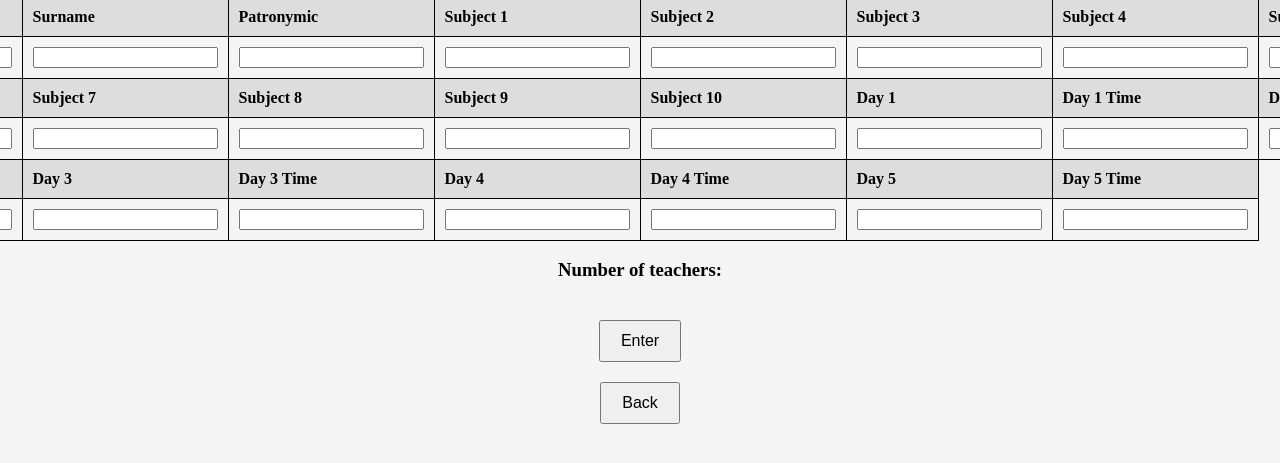
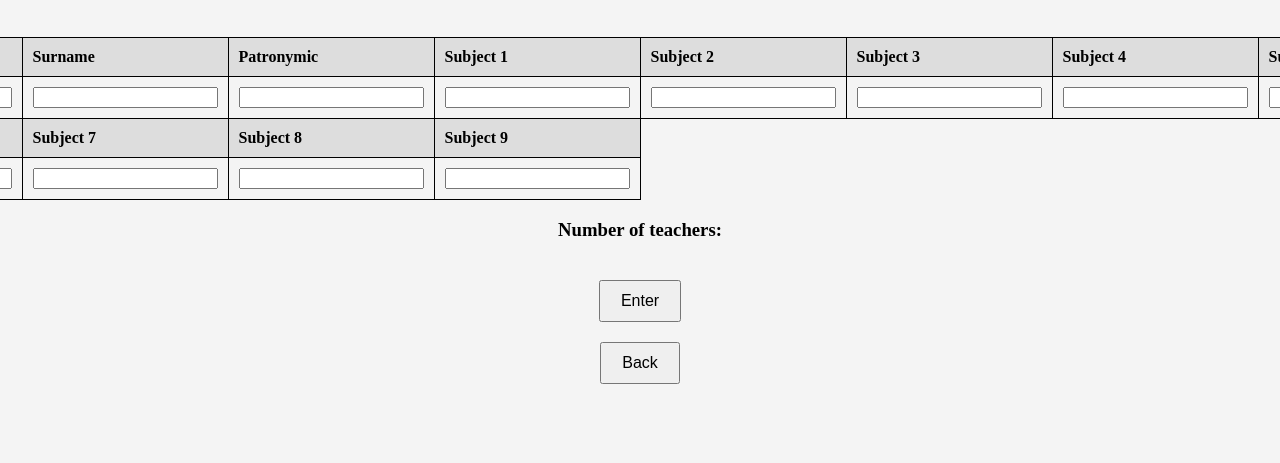
Before and after one commit to temanskyM/scheduler-manager, a website: page frontend/teachers.html in a window 1280 px wide. Shown: the part 241-704 px from the top of the page. Drawn offline with nearby package versions, Linux system fonts and the light colour scheme.

Commit message:
add response on teachers

```diff
--- a/frontend/teachers.html
+++ b/frontend/teachers.html
@@ -3,7 +3,7 @@
 <head>
     <meta charset="UTF-8">
     <meta name="viewport" content="width=device-width, initial-scale=1.0">
-    <script src="https://cdnjs.cloudflare.com/ajax/libs/jspdf/2.5.1/jspdf.umd.min.js"></script>
+    <script src="https://cdn.jsdelivr.net/npm/axios/dist/axios.min.js"></script>
     <script src="app.js"></script>
 
     <title>Add Teachers</title>
@@ -55,14 +55,14 @@
             <th>Subject 5</th>
         </tr>
         <tr>
-            <td><input type="text"></td>
-            <td><input type="text"></td>
-            <td><input type="text"></td>
-            <td><input type="text"></td>
-            <td><input type="text"></td>
-            <td><input type="text"></td>
-            <td><input type="text"></td>
-            <td><input type="text"></td>
+            <td><input id="Name" type="text"></td>
+            <td><input id="Surname" type="text"></td>
+            <td><input id="Patronymic" type="text"></td>
+            <td><input id="Subject 1" type="text"></td>
+            <td><input id="Subject 2" type="text"></td>
+            <td><input id="Subject 3" type="text"></td>
+            <td><input id="Subject 4" type="text"></td>
+            <td><input id="Subject 5" type="text"></td>
         </tr>
         <tr>
 
@@ -70,48 +70,52 @@
             <th>Subject 7</th>
             <th>Subject 8</th>
             <th>Subject 9</th>
-            <th>Subject 10</th>
-            <th>Day 1</th>
-            <th>Day 1 Time</th>
-            <th>Day 2</th>
         </tr>
         <tr>
-            <td><input type="text"></td>
-            <td><input type="text"></td>
-            <td><input type="text"></td>
-            <td><input type="text"></td>
-            <td><input type="text"></td>
-            <td><input type="text"></td>
-            <td><input type="text"></td>
-            <td><input type="text"></td>
-        </tr>
-
-        <tr>
-            <th>Day 2 Time</th>
-            <th>Day 3</th>
-            <th>Day 3 Time</th>
-            <th>Day 4</th>
-            <th>Day 4 Time</th>
-            <th>Day 5</th>
-            <th>Day 5 Time</th>
-        </tr>
-        <tr>
-            <td><input type="text"></td>
-            <td><input type="text"></td>
-            <td><input type="text"></td>
-            <td><input type="text"></td>
-            <td><input type="text"></td>
-            <td><input type="text"></td>
-            <td><input type="text"></td>
-
+            <td><input id="Subject 6" type="text"></td>
+            <td><input id="Subject 7" type="text"></td>
+            <td><input id="Subject 8" type="text"></td>
+            <td><input id="Subject 9" type="text"></td>
         </tr>
     </table>
 
     <h3> Number of teachers: </h3>
 
-    <button onclick="app.js.AddTeachers()"> Enter </button>
+    <button onclick="AddTeachers()"> Enter </button>
 
     <button onclick="location.href='index.html'"> Back </button>
 
+    <script>
+      async function AddTeachers() {
+        // Собираем данные из полей ввода
+        const teacherData = {
+          name: document.getElementById("Name").value,
+          surname: document.getElementById("Surname").value,
+          patronymic: document.getElementById("Patronymic").value,
+          subjects: [
+            document.getElementById("Subject 1").value,
+            document.getElementById("Subject 2").value,
+            document.getElementById("Subject 3").value,
+            document.getElementById("Subject 4").value,
+            document.getElementById("Subject 5").value,
+            document.getElementById("Subject 6").value,
+            document.getElementById("Subject 7").value,
+            document.getElementById("Subject 8").value,
+            document.getElementById("Subject 9").value,
+          ],
+        };
+
+        try {
+          // Отправляем данные на сервер
+          const response = await axios.post("http://localhost:8080/api/teachers", teacherData);
+          console.log("Ответ сервера:", response.data);
+          alert("Данные успешно отправлены!");
+        } catch (error) {
+          console.error("Ошибка:", error);
+          alert("Произошла ошибка при отправке данных.");
+        }
+      }
+    </script>
+
 </body>
 </html>
```
Also changed, not shown: frontend/subjects.html (+4 -4 lines).
